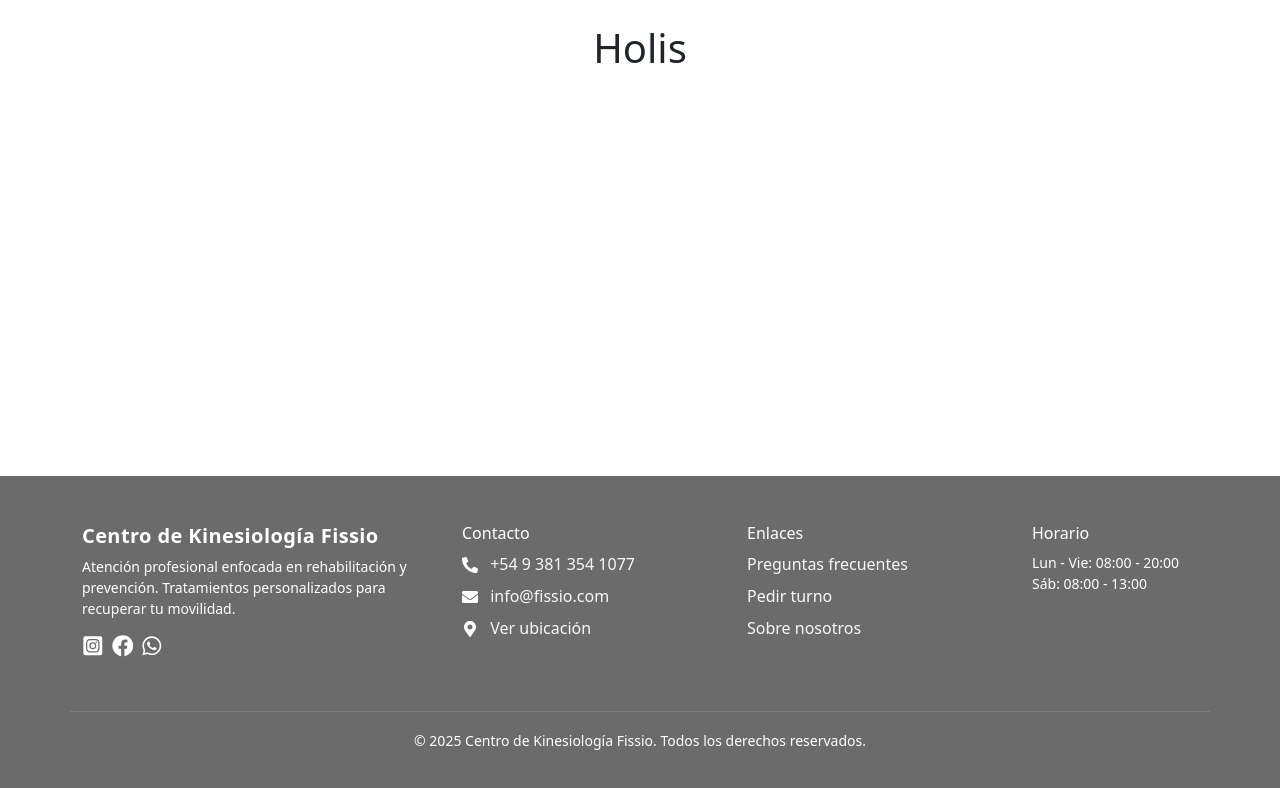
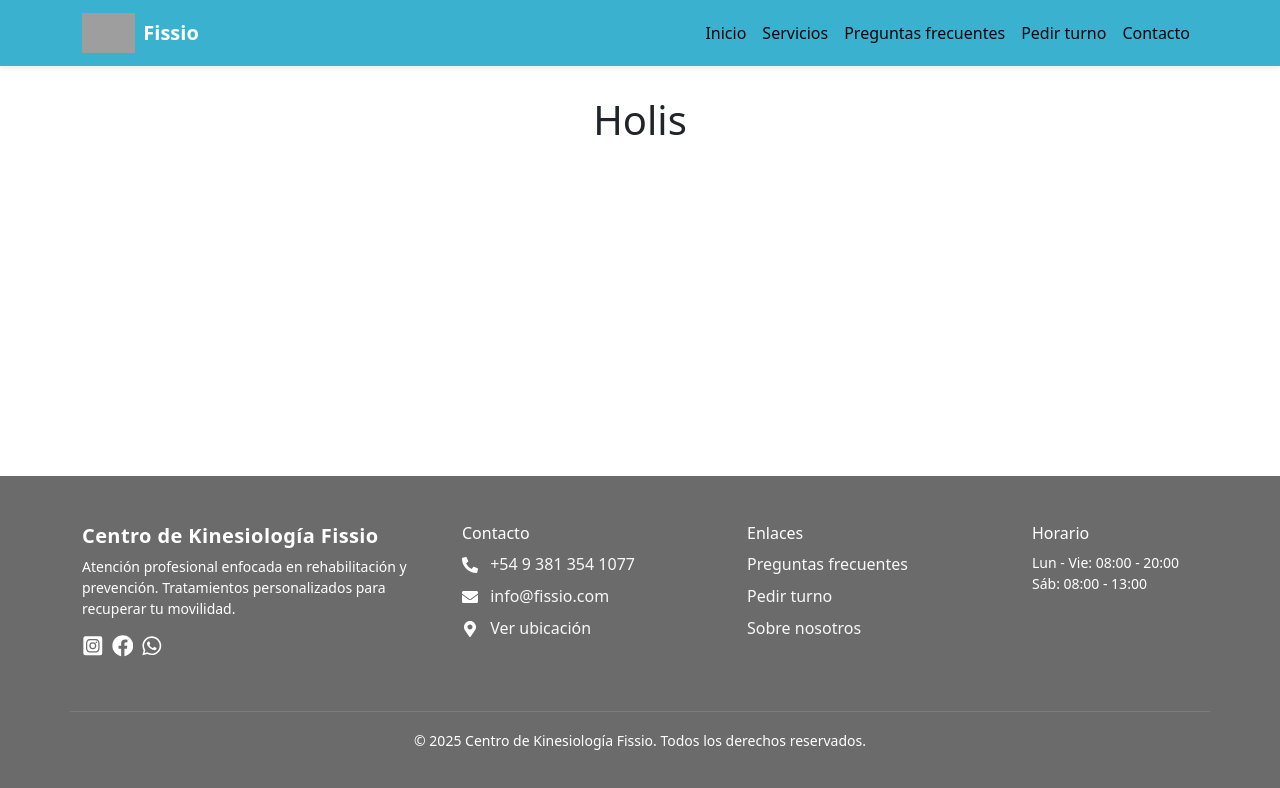
Before and after one commit to marcosdgr/Fissio-Front, a React (Vite) app: page / in a window 1280 px wide. Shown: the top 788 px of the page. Built offline with nearby package versions, Linux system fonts and the light colour scheme; grey boxes are pictures that could not be loaded.

Commit message:
se diseña navbar

```diff
--- a/src/App.jsx
+++ b/src/App.jsx
@@ -1,11 +1,13 @@
 import { BrowserRouter, Routes, Route } from "react-router-dom";
 import Footer from "./Components/Common/Footer";
+import Navbar from "./Components/Common/Navbar";
 
 function App() {
   return (
     <BrowserRouter>
       <div className="d-flex flex-column min-vh-100">
-        <main className="flex-fill">
+        <Navbar />
+        <main className="flex-fill app-main">
           <h1 className="text-center mt-4">Holis</h1>
           <Routes>
           </Routes>
--- a/src/Components/Common/Navbar.jsx
+++ b/src/Components/Common/Navbar.jsx
@@ -1,9 +1,50 @@
-import React from 'react'
+import React from "react";
+import { Link } from "react-router-dom";
+import "../../Css/Navbar.css";
 
 const Navbar = () => {
   return (
-    <div>Navbar</div>
-  )
-}
+    <nav className="navbar navbar-expand-lg navbar-light site-navbar fixed-top">
+      <div className="container">
+        <Link className="navbar-brand d-flex align-items-center" to="/">
+          {/* Coloca tu logo en public/logo-fissio.png */}
+          <img src="/logo-fissio.png" alt="Fissio" className="fissio-logo me-2" />
+          <span className="brand-text">Fissio</span>
+        </Link>
+        <button
+          className="navbar-toggler"
+          type="button"
+          data-bs-toggle="collapse"
+          data-bs-target="#fissioNavbar"
+          aria-controls="fissioNavbar"
+          aria-expanded="false"
+          aria-label="Toggle navigation"
+        >
+          <span className="navbar-toggler-icon" />
+        </button>
 
-export default Navbar
+        <div className="collapse navbar-collapse" id="fissioNavbar">
+          <ul className="navbar-nav ms-auto mb-2 mb-lg-0 align-items-lg-center">
+            <li className="nav-item">
+              <Link className="nav-link" to="/">Inicio</Link>
+            </li>
+            <li className="nav-item">
+              <Link className="nav-link" to="/servicios">Servicios</Link>
+            </li>
+            <li className="nav-item">
+              <Link className="nav-link" to="/faq">Preguntas frecuentes</Link>
+            </li>
+            <li className="nav-item">
+              <Link className="nav-link" to="/turnos">Pedir turno</Link>
+            </li>
+            <li className="nav-item">
+              <Link className="nav-link" to="/contacto">Contacto</Link>
+            </li>
+          </ul>
+        </div>
+      </div>
+    </nav>
+  );
+};
+
+export default Navbar;
--- a/src/Css/Footer.css
+++ b/src/Css/Footer.css
@@ -34,7 +34,7 @@
   border-top: 1px solid rgba(255,255,255,0.12) !important;
 }
 
-/* Small screens: compact spacing */
+/* Adaptacion a pantallas pequeñas */
 @media (max-width: 576px){
   .site-footer .container{
     padding-left: 1rem;
@@ -45,7 +45,7 @@
   }
 }
 
-/* Accessibility: focus styles */
+/* Focus para enlaces */
 .site-footer a:focus{
   outline: 2px dashed rgba(255,255,255,0.3);
   outline-offset: 3px;
--- /dev/null
+++ b/src/Css/Navbar.css
@@ -0,0 +1,36 @@
+.site-navbar{
+  background-color: #3AB1CF; /* color solicitado */
+  box-shadow: 0 2px 6px rgba(0,0,0,0.08);
+}
+
+.fissio-logo{
+  height: 40px;
+  width: auto;
+}
+.brand-text{
+  font-weight: 600;
+  color: #ffffff;
+}
+
+.navbar .nav-link{
+  color: rgba(0, 0, 0, 0.95);
+}
+.navbar .nav-link:hover{
+  color: #0a2830;
+  background: rgba(255,255,255,0.15);
+  border-radius: 6px;
+}
+
+
+.app-main{
+  padding-top: 72px;
+}
+
+@media (max-width: 576px){
+  .fissio-logo{
+    height: 32px;
+  }
+  .app-main{
+    padding-top: 64px;
+  }
+}
--- a/src/main.jsx
+++ b/src/main.jsx
@@ -1,5 +1,7 @@
 import { StrictMode } from 'react'
 import { createRoot } from 'react-dom/client'
+import 'bootstrap/dist/css/bootstrap.min.css'
+import 'bootstrap/dist/js/bootstrap.bundle.min.js'
 
 import App from './App.jsx'
 
```
